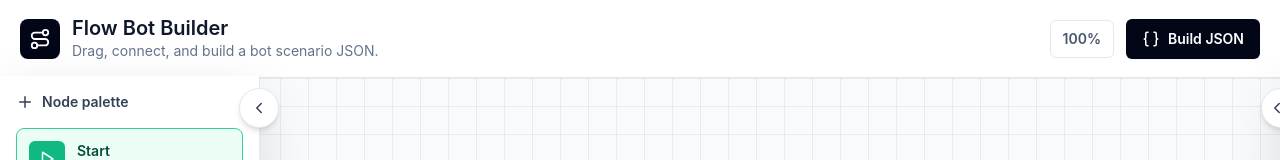
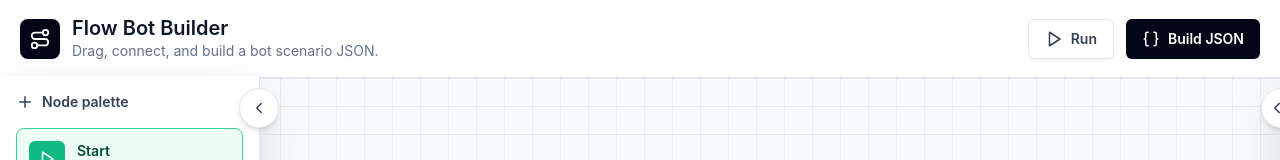
Before and after one commit to phamduong1671/Flow-bot, a React (Vite) app: page / in a window 1280 px wide. Shown: the top 160 px of the page. Built offline with nearby package versions, Linux system fonts and the light colour scheme.

Commit message:
version 1.0 - flow editor

```diff
--- a/src/App.jsx
+++ b/src/App.jsx
@@ -465,6 +465,10 @@ function App() {
     setRightPanelOpen(true);
   }
 
+  function handleRunFlow() {
+    window.alert('Chức năng Run Flow sẽ có trong bản cập nhật sau.');
+  }
+
   async function copyJson() {
     const text = jsonOutput || JSON.stringify(botJson, null, 2);
     await navigator.clipboard.writeText(text);
@@ -546,9 +550,14 @@ function App() {
               </div>
             </div>
             <div className="flex items-center gap-3">
-              <span className="rounded-md border border-slate-200 bg-white px-3 py-2 text-sm font-semibold text-slate-600">
-                {Math.round(zoom * 100)}%
-              </span>
+              <button
+                type="button"
+                onClick={handleRunFlow}
+                className="inline-flex h-10 items-center gap-2 rounded-md border border-slate-200 bg-white px-4 text-sm font-semibold text-slate-700 shadow-sm transition hover:bg-slate-50"
+              >
+                <Play size={18} />
+                Run
+              </button>
               <button
                 type="button"
                 onClick={buildJson}
```
Also changed, not shown: 1 other file (tests, documents, lock files or other folders).
